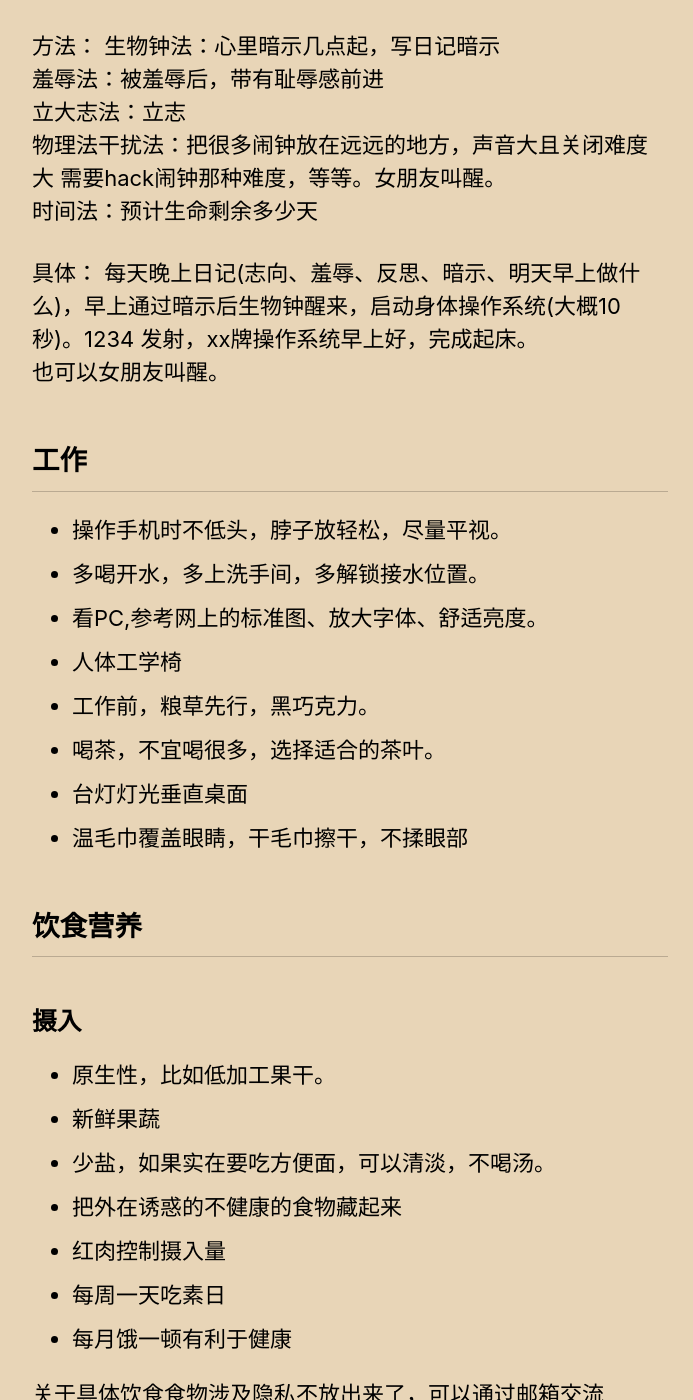
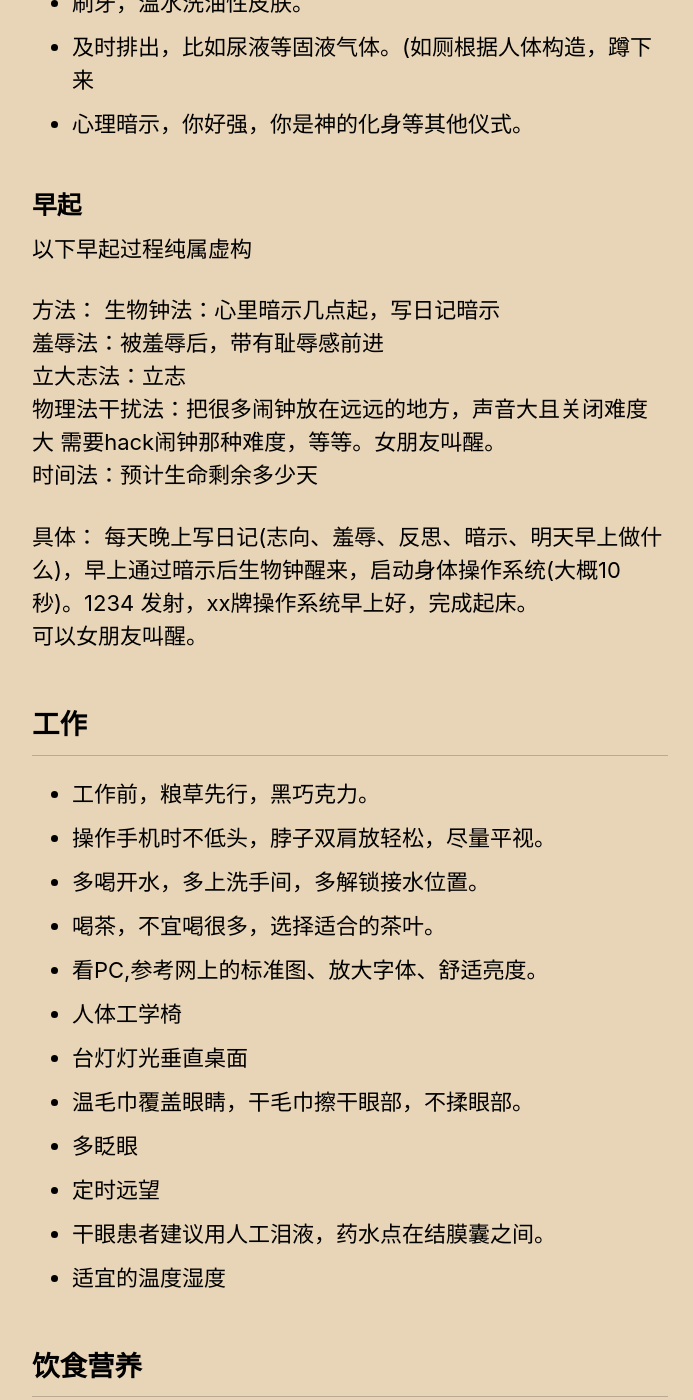
Before and after one commit to tom0li/tom0li.github.io, a Jekyll site: the page built from _posts/2020-1-11-谈养生.md, in a window 1280 px wide and 1400 px high, scrolled down 2751 px. Shown: the whole window, without its empty margins (290-983 px from the left). Built offline with Jekyll 4.4.1, drawn with Linux system fonts in a browser that asks for light colours; cached includes are drawn as plain includes; some of the changed text lies outside the part shown.

Commit message:
Update 2020-1-11-谈养生.md

```diff
--- a/_posts/2020-1-11-谈养生.md
+++ b/_posts/2020-1-11-谈养生.md
@@ -19,12 +19,16 @@ toc: true
     - [摄入](#摄入)
       - [饮食与消化道健康](#饮食与消化道健康)
     - [美国膳食指南](#美国膳食指南)
+      - [推荐一、在生命每一个阶段都应遵循健康的膳食模式。](#推荐一在生命每一个阶段都应遵循健康的膳食模式)
+      - [推荐二、优选和享用高营养密度的食物和饮料，同时考虑个人膳食喜好、文化传统和成本。](#推荐二优选和享用高营养密度的食物和饮料同时考虑个人膳食喜好文化传统和成本)
+      - [推荐三、应特别关注高营养素密度的食物和饮料，以满足食物组需求和能量适宜限制。](#推荐三应特别关注高营养素密度的食物和饮料以满足食物组需求和能量适宜限制)
+      - [推荐四、减少添加糖、饱和脂肪酸和钠含量较高的食品和饮料，限制酒精饮品。](#推荐四减少添加糖饱和脂肪酸和钠含量较高的食品和饮料限制酒精饮品)
     - [了解生蚝](#了解生蚝)
   - [运动](#运动)
     - [室内运动(合理、科学、安全)](#室内运动合理科学安全)
+      - [肱三头肌和胸肌](#肱三头肌和胸肌)
       - [升降机般大腿](#升降机般大腿)
-      - [肱三头肌和胸肌](#肱三头肌和胸肌)
-      - [美丽的臀腰](#美丽的臀腰)
+      - [臀腰](#臀腰)
       - [其它](#其它)
     - [室外运动](#室外运动)
       - [紫外线](#紫外线)
@@ -73,19 +76,23 @@ toc: true
 时间法：预计生命剩余多少天
 
 具体：
-每天晚上日记(志向、羞辱、反思、暗示、明天早上做什么)，早上通过暗示后生物钟醒来，启动身体操作系统(大概10秒)。1234 发射，xx牌操作系统早上好，完成起床。
-也可以女朋友叫醒。
+每天晚上写日记(志向、羞辱、反思、暗示、明天早上做什么)，早上通过暗示后生物钟醒来，启动身体操作系统(大概10秒)。1234 发射，xx牌操作系统早上好，完成起床。
+可以女朋友叫醒。
 
 
 ## 工作
-- 操作手机时不低头，脖子放轻松，尽量平视。
+- 工作前，粮草先行，黑巧克力。
+- 操作手机时不低头，脖子双肩放轻松，尽量平视。
 - 多喝开水，多上洗手间，多解锁接水位置。
+- 喝茶，不宜喝很多，选择适合的茶叶。
 - 看PC,参考网上的标准图、放大字体、舒适亮度。
 - 人体工学椅
-- 工作前，粮草先行，黑巧克力。
-- 喝茶，不宜喝很多，选择适合的茶叶。
 - 台灯灯光垂直桌面
-- 温毛巾覆盖眼睛，干毛巾擦干，不揉眼部
+- 温毛巾覆盖眼睛，干毛巾擦干眼部，不揉眼部。
+- 多眨眼
+- 定时远望
+- 干眼患者建议用人工泪液，药水点在结膜囊之间。
+- 适宜的温度湿度
 
 ## 饮食营养
 ### 摄入
@@ -114,7 +121,7 @@ toc: true
 
 《美国居民膳食指南（2020-2025）》有4个核心准则推荐。
 
-推荐一、在生命每一个阶段都应遵循健康的膳食模式。
+#### 推荐一、在生命每一个阶段都应遵循健康的膳食模式。
 
 在全生命周期的每个阶段（婴儿期、儿童期、青春期、成年期、孕期、哺乳期和老年期），每个人都应该努力采取健康膳食模式改善身体健康。生命早期还会影响到成年后的食物选择和健康状况，遵循健康的膳食模式将受益终生。
 
@@ -124,11 +131,11 @@ toc: true
 
 12月龄-成年期：在全生命周期中遵循健康膳食模式，以满足营养需求，达到健康的体重，并减少慢性疾病的风险。
 
-推荐二、优选和享用高营养密度的食物和饮料，同时考虑个人膳食喜好、文化传统和成本。
+#### 推荐二、优选和享用高营养密度的食物和饮料，同时考虑个人膳食喜好、文化传统和成本。
 
 无论年龄、种族或当前的健康状况如何，健康的膳食模式都可以造福所有个体。同时，健康的膳食模式应该是让人享受和愉悦的，而不是负担和压力。美国文化多元且复杂，没有一种单一的食谱能够满足所有居民的需求，《膳食指南》为居民提供了一个膳食模式框架，按食物组和亚组提供了建议（而不是特定的食物和饮料），旨在根据个人的需求、偏好、预算和文化传统进行健康膳食模式的定制。这种方式确保人们可以根据自己的需要和喜好选择健康食品、饮料、正餐和零食，从而“自己做主”，享受健康膳食。
 
-推荐三、应特别关注高营养素密度的食物和饮料，以满足食物组需求和能量适宜限制。
+#### 推荐三、应特别关注高营养素密度的食物和饮料，以满足食物组需求和能量适宜限制。
 
 膳食指南首先要保证的是通过食物摄入，尤其是高营养密度的食物和饮料，满足营养需求。高营养密度的食物提供维生素、矿物质和其他促进健康的成分，很少含有或不含添加糖、饱和脂肪酸和钠。健康的膳食模式包含各食物组中高营养密度的食物和饮料，达到营养素参考摄入量的同时保证总能量摄入适宜。
 
@@ -146,7 +153,7 @@ toc: true
 
 油：植物油和食物中的油，比如海鲜和坚果。
 
-推荐四、减少添加糖、饱和脂肪酸和钠含量较高的食品和饮料，限制酒精饮品。
+#### 推荐四、减少添加糖、饱和脂肪酸和钠含量较高的食品和饮料，限制酒精饮品。
 
 少量的添加糖、饱和脂肪酸或钠的添加以满足多种食物类别的摄入是被允许的，但应限制这些成分含量高的食物和饮料。
 
@@ -224,6 +231,7 @@ https://www.zhihu.com/question/22903687
 - 注意冬季防晒(虽然冬季紫外线相对较弱，但由于冬季由于气温较低，空气收缩，气压增高，这就使得天空中的云朵变少；秋风扫落叶后，缺乏树叶的遮挡；有些地方下雪结冰，阳光还会在地面进行反射)
 
 ## 睡眠
+- 保证睡眠质量，建议12点前睡。
 - 睡前30分钟谨慎剧烈运动
 - 性价比枕头(荞麦枕)
 - 侧睡，远古人睡觉
@@ -245,6 +253,9 @@ https://www.zhihu.com/question/22903687
   - 晚上则可以吃点淀粉，白肉等富含色氨酸的食物，进而转化为血清素，会让人更加平静，容易入睡。
 - 对于绝大多数人，6-8 小时的睡眠时长是比较健康的。
 - 对于各类药物的检索可以参考：[examine.com](https://examine.com/)。
+- 被子不束缚身体，减少压迫感。
+- 睡前排尿
+- 睡前补水前移，提前补水。
 
 ## 几种常见损害大脑情况
 
```
Also changed, not shown: other parts of _posts/2020-1-11-谈养生.md (+7 -8 lines).
